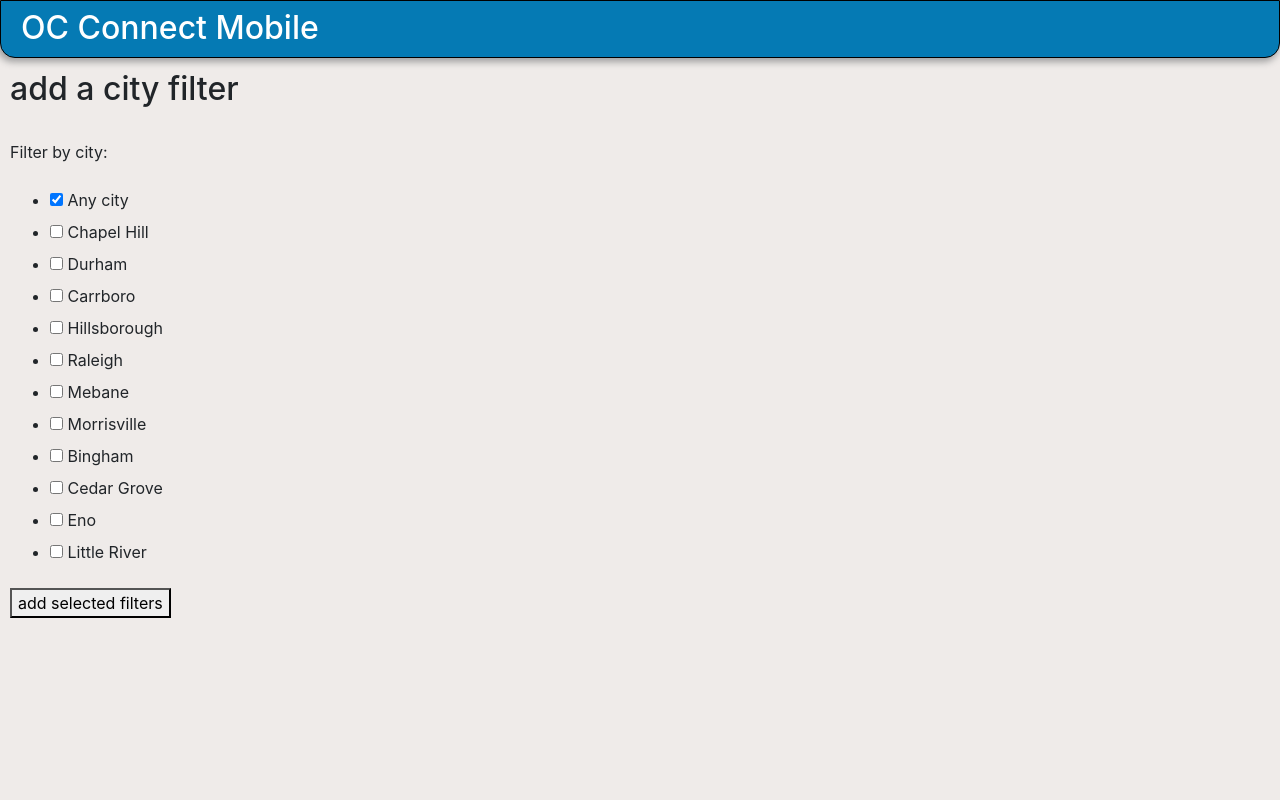
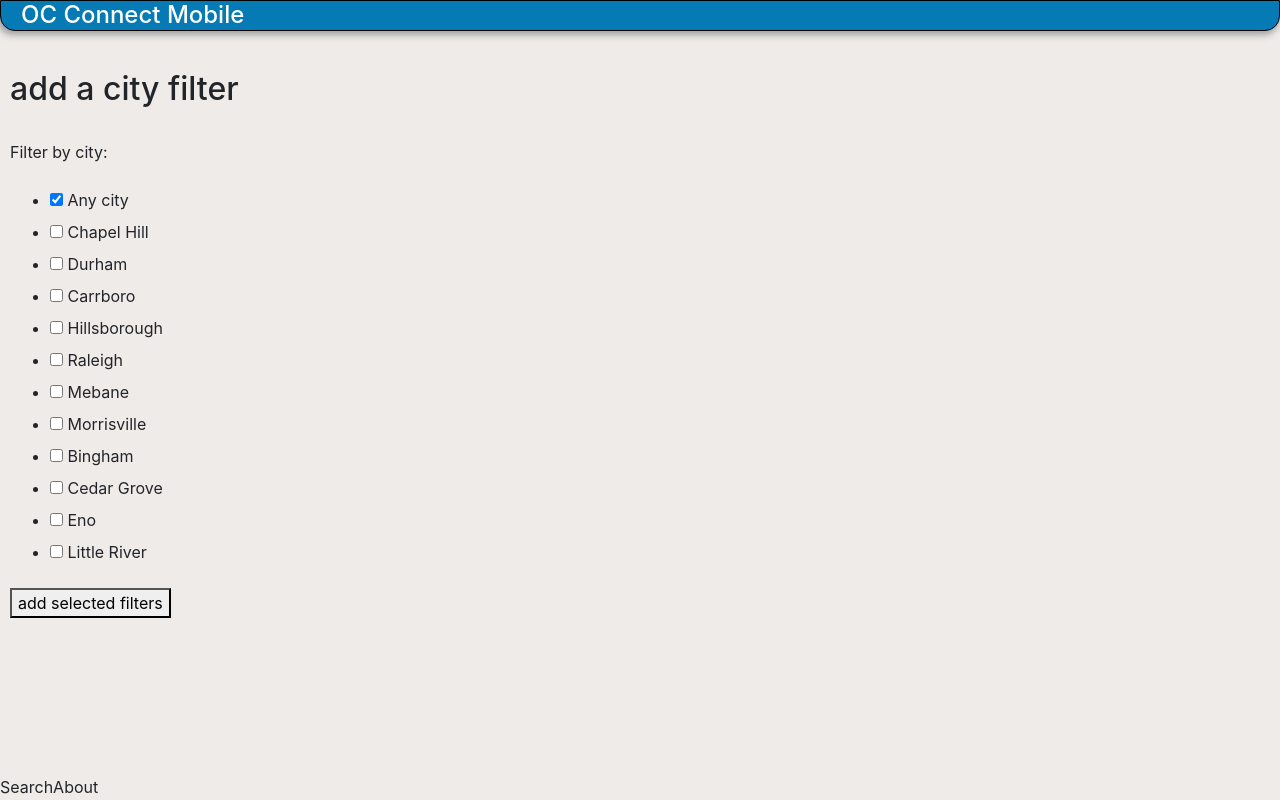
Before and after one commit to oc-connect-mobile/respond-dynamically, a Django app: template core/templates/city-search.html in a window 1280 px wide. Run offline with Django 3.2, Linux system fonts and the light colour scheme; the template is opened without the code that fills it: values that come from a table or form of the project are taken from there, others are empty; some libraries are stand-ins or nearby versions.

Commit message:
About page fleshed out, working on getting link on Nav.

```diff
--- a/core/static/css/main.css
+++ b/core/static/css/main.css
@@ -45,10 +45,24 @@ header {
     background-size: contain;
     background-position: 80%;
 }
+nav {
+overflow: hidden;
+  position: fixed;
+  width: 98%;
+  bottom: 1px;
+
+}
+nav ul {
+    text-decoration: none;
+    list-style: none;
+    display: flex;
+    margin: 0;
+    padding: 0;
+}
 .main-title2 {
     text-decoration: none;
     color: white;
-    font-size: 2rem;
+
 }
 
 .banner {
@@ -65,6 +79,10 @@ header {
     padding-left: 20px;
     position: fixed;
     z-index: 10;
+}
+.banner h1 {
+    font-size: 24px;
+    margin: 0;
 }
 
 .overline-title {
--- a/core/templates/base.html
+++ b/core/templates/base.html
@@ -30,6 +30,15 @@
     <div role = "banner" class="banner" >
         <h1><a class="mdc-typography--heading4 main-title2" href="{% url 'index' %}">OC Connect Mobile</a></h1>
     </div>
+    <div>
+    <nav>
+        <ul>
+            <li>Search</li>
+            <li>About</li>
+        </ul>
+    </nav>
+    </div>
+
     <div class="content-container">
     {% block content %}  {% endblock %}
     </div>
--- a/core/urls.py
+++ b/core/urls.py
@@ -4,4 +4,5 @@ from . import views
 urlpatterns = [
    path('', views.index, name='index'),
    path('resource/<slug:id>', views.resource_detail, name='resouce-detail'),
+   path('about/', views.about_page, name='about-page'),
 ]
--- a/core/views.py
+++ b/core/views.py
@@ -95,3 +95,8 @@ def resource_detail(request, id):
         # 'attributes': attributes,
     }
     return render(request, 'resource-detail.html', context=context)
+
+def about_page(request):
+
+    response = render(request, 'about.html')
+    return response
```
Also changed, not shown: core/templates/about.html (added, +25 -0 lines).
